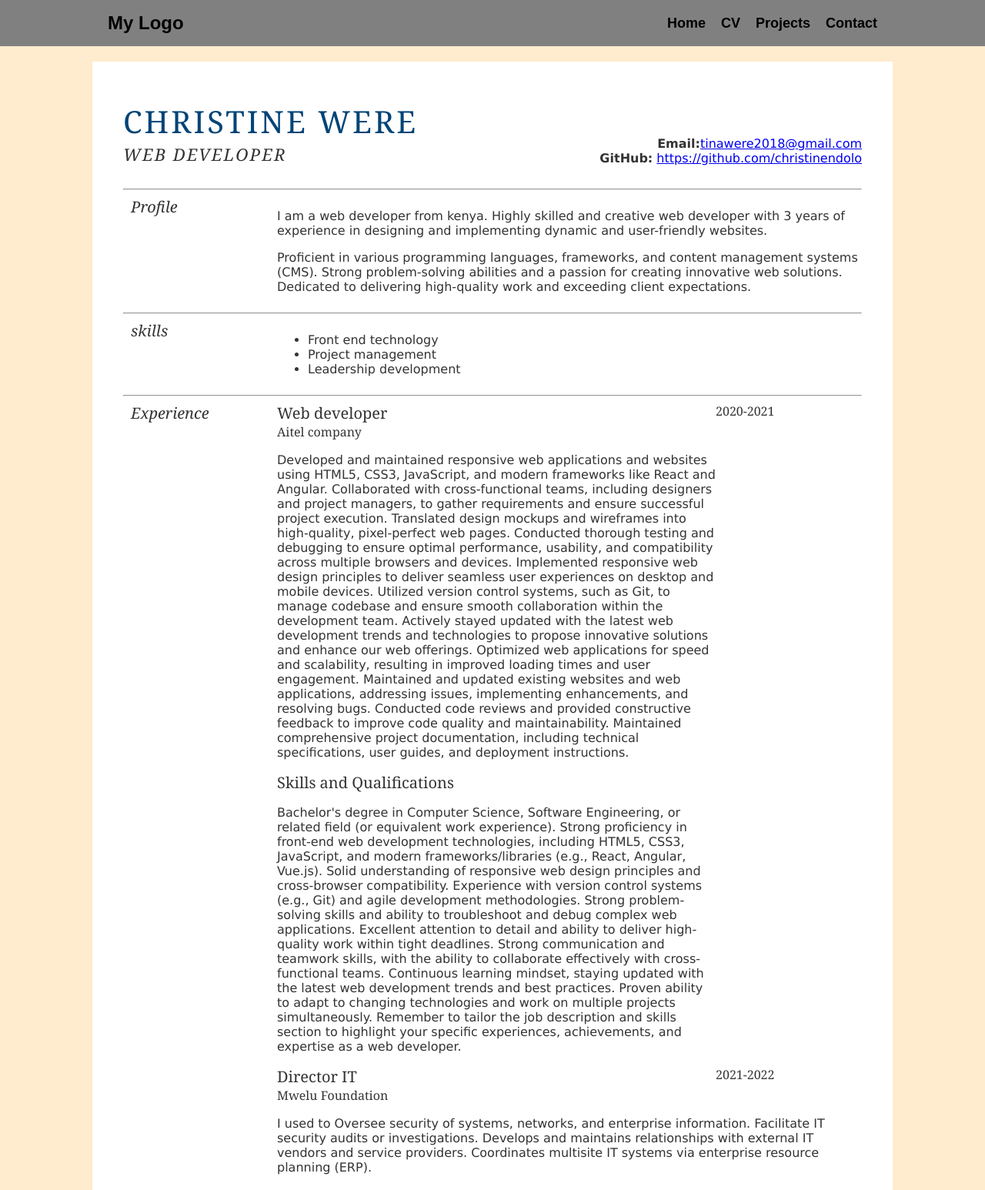
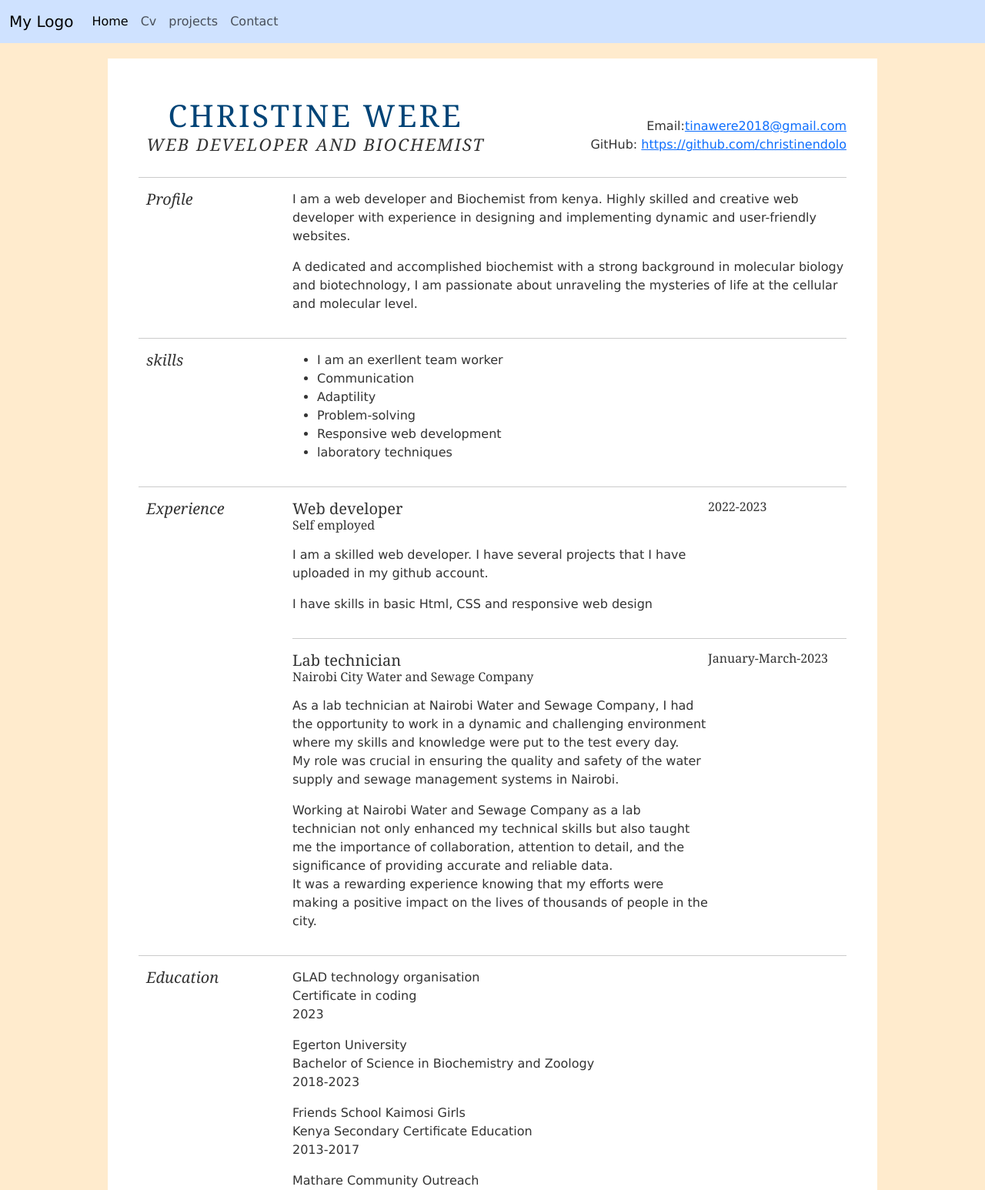
Before and after one commit to christinendolo/CV, a plain HTML site: page cv.html in a window 1280 px wide. Shown: the top 1546 px of the page at 77% size. Drawn offline with nearby package versions, Linux system fonts and the light colour scheme.

Commit message:
Updated my cv

```diff
--- a/contact.html
+++ b/contact.html
@@ -4,20 +4,45 @@
     <meta charset="UTF-8" />
     <meta name="viewport" content="width=device-width, initial-scale=1.0" />
     <title>Contact</title>
+    <link
+      href="https://cdn.jsdelivr.net/npm/bootstrap@5.3.0/dist/css/bootstrap.min.css"
+      rel="stylesheet"
+      integrity="sha384-9ndCyUaIbzAi2FUVXJi0CjmCapSmO7SnpJef0486qhLnuZ2cdeRhO02iuK6FUUVM"
+      crossorigin="anonymous"
+    />
     <link rel="stylesheet" href="style.css" />
   </head>
   <body>
-    <nav class="navbar">
-      <div class="container">
-        <div class="logo">My Logo</div>
-        <ul class="nav">
-          <li><a href="./index.html">Home</a></li>
-          <li><a href="./cv.html">CV</a></li>
-          <li><a href="./projects.html">Projects</a></li>
-          <li><a href="#">Contact</a></li>
-        </ul>
-      </div>
-    </nav>
+
+
+    <div class="container-fluid p-0">
+      <nav
+        class="navbar navbar-expand-lg bg-primary-subtle"
+        data-bs-theme="light"
+      >
+        <div class="container-fluid">
+          <a class="navbar-brand" href="#">My Logo</a>
+          <button
+            class="navbar-toggler"
+            type="button"
+            data-bs-toggle="collapse"
+            data-bs-target="#navbarNavAltMarkup"
+            aria-controls="navbarNavAltMarkup"
+            aria-expanded="false"
+            aria-label="Toggle navigation"
+          >
+            <span class="navbar-toggler-icon"></span>
+          </button>
+          <div class="collapse navbar-collapse" id="navbarNavAltMarkup">
+            <div class="navbar-nav">
+              <a class="nav-link active" aria-current="page" href="#">Home</a>
+              <a class="nav-link" href="./cv.html">Cv</a>
+              <a class="nav-link" href="./projects.html">projects</a>
+              <a class="nav-link" href="./contact.html">Contact</a>
+            </div>
+          </div>
+        </div>
+      </nav>
     <div class="contact-wrapper">
     <h1>Contact</h1>
     <p>Feel free to reach out and contact me! I'd love to here from you</p>
@@ -49,5 +74,10 @@
       <button type="submit" id="submit">Submit</button>
     </form>
     </div>
+    <script
+      src="https://cdn.jsdelivr.net/npm/bootstrap@5.3.0/dist/js/bootstrap.bundle.min.js"
+      integrity="sha384-geWF76RCwLtnZ8qwWowPQNguL3RmwHVBC9FhGdlKrxdiJJigb/j/68SIy3Te4Bkz"
+      crossorigin="anonymous"
+    ></script>
   </body>
 </html>
--- a/cv.html
+++ b/cv.html
@@ -4,25 +4,51 @@
     <meta charset="UTF-8" />
     <meta name="viewport" content="width=device-width, initial-scale=1.0" />
     <title>My CV</title>
+    <link
+      href="https://cdn.jsdelivr.net/npm/bootstrap@5.3.0/dist/css/bootstrap.min.css"
+      rel="stylesheet"
+      integrity="sha384-9ndCyUaIbzAi2FUVXJi0CjmCapSmO7SnpJef0486qhLnuZ2cdeRhO02iuK6FUUVM"
+      crossorigin="anonymous"
+    />
     <link rel="stylesheet" href="style.css" />
   </head>
   <body>
-    <nav class="navbar">
-      <div class="container">
-        <div class="logo">My Logo</div>
-        <ul class="nav">
-          <li><a href="./index.html">Home</a></li>
-          <li><a href="#">CV</a></li>
-          <li><a href="./projects.html">Projects</a></li>
-          <li><a href="./contact.html">Contact</a></li>
-        </ul>
+    <div class="container-fluid">
+      <div class="row">
+        <nav
+          class="navbar navbar-expand-lg bg-primary-subtle"
+          data-bs-theme="light"
+        >
+          <div class="container-fluid">
+            <a class="navbar-brand" href="#">My Logo</a>
+            <button
+              class="navbar-toggler"
+              type="button"
+              data-bs-toggle="collapse"
+              data-bs-target="#navbarNavAltMarkup"
+              aria-controls="navbarNavAltMarkup"
+              aria-expanded="false"
+              aria-label="Toggle navigation"
+            >
+              <span class="navbar-toggler-icon"></span>
+            </button>
+            <div class="collapse navbar-collapse" id="navbarNavAltMarkup">
+              <div class="navbar-nav">
+                <a class="nav-link active" aria-current="page" href="#">Home</a>
+                <a class="nav-link" href="./cv.html">Cv</a>
+                <a class="nav-link" href="./projects.html">projects</a>
+                <a class="nav-link" href="./contact.html">Contact</a>
+              </div>
+            </div>
           </div>
         </nav>
+      </div>
+
       <div class="paper-background">
         <header id="info">
           <div class="left">
             <h1>Christine Were</h1>
-        <h2>Web developer</h2>
+            <h2>Web developer and Biochemist</h2>
           </div>
           <div class="right">
             <strong>Email:</strong
@@ -43,15 +69,15 @@
             </div>
             <div class="right">
               <p>
-            I am a web developer from kenya. Highly skilled and creative web
-            developer with 3 years of experience in designing and implementing
-            dynamic and user-friendly websites.<br />
+                I am a web developer and Biochemist from kenya. Highly skilled
+                and creative web developer with experience in designing and
+                implementing dynamic and user-friendly websites.<br />
               </p>
               <p>
-            Proficient in various programming languages, frameworks, and content
-            management systems (CMS). Strong problem-solving abilities and a
-            passion for creating innovative web solutions. Dedicated to
-            delivering high-quality work and exceeding client expectations.
+                A dedicated and accomplished biochemist with a strong background
+                in molecular biology and biotechnology, I am passionate about
+                unraveling the mysteries of life at the cellular and molecular
+                level.
               </p>
             </div>
           </section>
@@ -62,9 +88,12 @@
             </div>
             <div class="right">
               <ul>
-            <li>Front end technology</li>
-            <li>Project management</li>
-            <li>Leadership development</li>
+                <li>I am an exerllent team worker</li>
+                <li>Communication</li>
+                <li>Adaptility</li>
+                <li>Problem-solving</li>
+                <li>Responsive web development</li>
+                <li>laboratory techniques</li>
               </ul>
             </div>
           </section>
@@ -77,75 +106,50 @@
               <div class="work-item">
                 <div class="work-title-left">
                   <h4>Web developer</h4>
-              <h5>Aitel company</h5>
+                  <h5>Self employed</h5>
                 </div>
                 <div class="work-title-right">
-              <h5>2020-2021</h5>
+                  <h5>2022-2023</h5>
                 </div>
-            <div class="description">
+                <div class="description mt-3">
                   <p>
-                Developed and maintained responsive web applications and
-                websites using HTML5, CSS3, JavaScript, and modern frameworks
-                like React and Angular. Collaborated with cross-functional
-                teams, including designers and project managers, to gather
-                requirements and ensure successful project execution. Translated
-                design mockups and wireframes into high-quality, pixel-perfect
-                web pages. Conducted thorough testing and debugging to ensure
-                optimal performance, usability, and compatibility across
-                multiple browsers and devices. Implemented responsive web design
-                principles to deliver seamless user experiences on desktop and
-                mobile devices. Utilized version control systems, such as Git,
-                to manage codebase and ensure smooth collaboration within the
-                development team. Actively stayed updated with the latest web
-                development trends and technologies to propose innovative
-                solutions and enhance our web offerings. Optimized web
-                applications for speed and scalability, resulting in improved
-                loading times and user engagement. Maintained and updated
-                existing websites and web applications, addressing issues,
-                implementing enhancements, and resolving bugs. Conducted code
-                reviews and provided constructive feedback to improve code
-                quality and maintainability. Maintained comprehensive project
-                documentation, including technical specifications, user guides,
-                and deployment instructions.
+                    I am a skilled web developer. I have several projects that I
+                    have uploaded in my github account.
                   </p>
-              <h4>Skills and Qualifications</h4>
                   <p>
-                Bachelor's degree in Computer Science, Software Engineering, or
-                related field (or equivalent work experience). Strong
-                proficiency in front-end web development technologies, including
-                HTML5, CSS3, JavaScript, and modern frameworks/libraries (e.g.,
-                React, Angular, Vue.js). Solid understanding of responsive web
-                design principles and cross-browser compatibility. Experience
-                with version control systems (e.g., Git) and agile development
-                methodologies. Strong problem-solving skills and ability to
-                troubleshoot and debug complex web applications. Excellent
-                attention to detail and ability to deliver high-quality work
-                within tight deadlines. Strong communication and teamwork
-                skills, with the ability to collaborate effectively with
-                cross-functional teams. Continuous learning mindset, staying
-                updated with the latest web development trends and best
-                practices. Proven ability to adapt to changing technologies and
-                work on multiple projects simultaneously. Remember to tailor the
-                job description and skills section to highlight your specific
-                experiences, achievements, and expertise as a web developer.
+                    I have skills in basic Html, CSS and responsive web design
                   </p>
                 </div>
               </div>
+              <hr>
               <div class="work-item">
                 <div class="work-title-left">
-              <h4>Director IT</h4>
-              <h5>Mwelu Foundation</h5>
+                  <h4>Lab technician</h4>
+                  <h5>Nairobi City Water and Sewage Company</h5>
                 </div>
                 <div class="work-title-right">
-              <h5>2021-2022</h5>
+                  <h5>January-March-2023</h5>
                 </div>
+                <div class="description mt-3">
                   <p>
-              I used to Oversee security of systems, networks, and enterprise
-              information. Facilitate IT security audits or investigations.
-              Develops and maintains relationships with external IT vendors and
-              service providers. Coordinates multisite IT systems via enterprise
-              resource planning (ERP).
+                    As a lab technician at Nairobi Water and Sewage Company, I had
+                    the opportunity to work in a dynamic and challenging
+                    environment where my skills and knowledge were put to the test
+                    every day.<br />
+                    My role was crucial in ensuring the quality and safety of the
+                    water supply and sewage management systems in Nairobi.
                   </p>
+                  <p>
+                    Working at Nairobi Water and Sewage Company as a lab
+                    technician not only enhanced my technical skills but also
+                    taught me the importance of collaboration, attention to
+                    detail, and the significance of providing accurate and
+                    reliable data.<br />
+                    It was a rewarding experience knowing that my efforts were
+                    making a positive impact on the lives of thousands of people
+                    in the city.
+                  </p>
+                </div>
               </div>
             </div>
           </section>
@@ -156,15 +160,15 @@
             </div>
             <div class="right">
               <p class="School">
+                <strong>GLAD technology organisation</strong><br />
+                Certificate in coding<br />
+                2023
+              </p>
+
+              <p class="School">
                 <strong>Egerton University</strong><br />
                 Bachelor of Science in Biochemistry and Zoology<br />
                 2018-2023
-          </p>
-
-          <p class="School">
-            <strong>Technical University of Kenya</strong><br />
-            Certificate in Iformation Tecchnology<br />
-            2017-2018
               </p>
 
               <p class="School">
@@ -179,8 +183,20 @@
                 2005-2013
               </p>
             </div>
+            <div class="Certification">
+              <strong><h3>Certification</h3></strong>
+              <strong>Free Code Camp</strong><br />
+              Certificate in Responsive web design<br />
+              2023
+            </div>
           </section>
         </main>
       </div>
+    </div>
+    <script
+      src="https://cdn.jsdelivr.net/npm/bootstrap@5.3.0/dist/js/bootstrap.bundle.min.js"
+      integrity="sha384-geWF76RCwLtnZ8qwWowPQNguL3RmwHVBC9FhGdlKrxdiJJigb/j/68SIy3Te4Bkz"
+      crossorigin="anonymous"
+    ></script>
   </body>
 </html>
--- a/style.css
+++ b/style.css
@@ -55,8 +55,11 @@ h5 {
   font-size: 16px;
   margin: 0px;
 }
+
+
 /* Navbar */
 
+/*
 .container {
   display: flex;
   justify-content: space-between;
@@ -97,7 +100,7 @@ h5 {
   font-size: x-large;
   font-weight: bold;
 }
-
+*/
 /***************************************************************
           CV
 ****************************************************************/
@@ -108,13 +111,15 @@ h5 {
   padding: 20px;
 }
 
-#info, main {
+#info,
+main {
   max-width: 1000px;
   padding: 0 20px;
 }
 
 #info {
   margin: 30px auto;
+  text-align: center;
 }
 
 main {
@@ -135,7 +140,6 @@ main {
 /* DISPLAY */
 
 @media screen and (max-width: 799px) {
-
   #info.left {
     text-align: center;
   }
@@ -151,7 +155,7 @@ section h3 {
   }
 }
 
-@media screen and (min-width:800px) {
+@media screen and (min-width: 800px) {
   #info {
     display: grid;
     grid-template-columns: 1fr 1fr;
@@ -166,10 +170,7 @@ section h3 {
     display: grid;
     grid-template-columns: 200px 1fr;
   }
-
 }
-
-
 
 .work-item {
   display: grid;
@@ -191,6 +192,8 @@ body {
   margin: 0;
   padding: 0;
 }
+
+/*
 .container {
   display: flex;
   justify-content: space-between;
@@ -226,7 +229,7 @@ body {
   font-size: 18px;
   font-weight: bold;
 }
-
+*/
 .logo {
   font-family: Arial, Helvetica, sans-serif;
   font-size: x-large;
@@ -236,9 +239,9 @@ body {
   text-align: center;
 }
 
-img {
+.hero img {
   width: 100%;
-  height: 300px;
+  height: 400px;
   object-fit: cover;
 }
 
@@ -261,6 +264,47 @@ img {
   object-fit: cover;
   gap: 10px;
   margin: 1px solid black;
+}
+
+/************************************************************************
+                      home page
+*************************************************************************/
+
+.about {
+  color: turquoise;
+  font-weight: 800;
+  font-family: Cambria, Cochin, Georgia, Times, "Times New Roman", serif;
+}
+
+.me {
+  font-family: "Lucida Sans", "Lucida Sans Regular", "Lucida Grande",
+    "Lucida Sans Unicode", Geneva, Verdana, sans-serif;
+}
+
+.my-cv {
+  background-color: turquoise;
+  border: 2px solid black;
+  border-radius: 5px;
+}
+
+.my-cv:active {
+  background-color: grey;
+  border-radius: 40px;
+  border: none;
+}
+
+.personality {
+  background-color: black;
+  color: white;
+}
+
+.my-cv > a {
+  text-decoration: none;
+  color: black;
+}
+
+#home-img img {
+  width: 100%;
 }
 
 /************************************************************************
```
Also changed, not shown: index.html (+67 -12 lines), projects.html (+54 -18 lines), projects.old.html (renamed from projects..html). Lines whose indentation alone changed are shown as unchanged.
